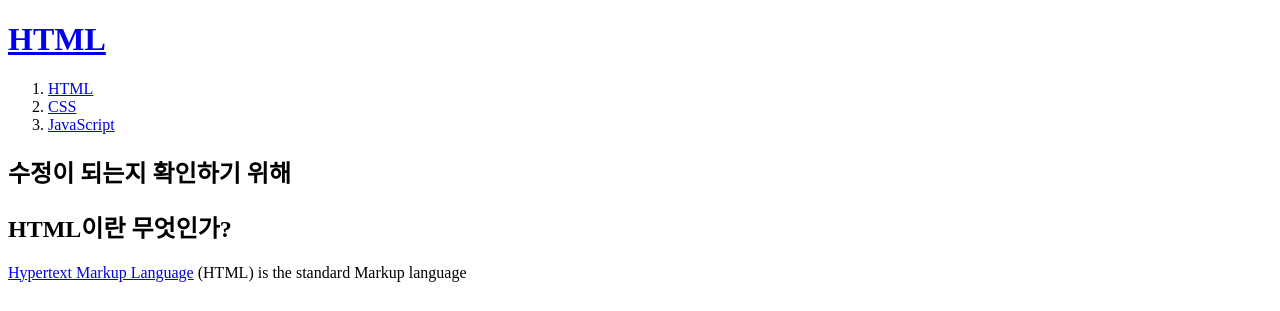
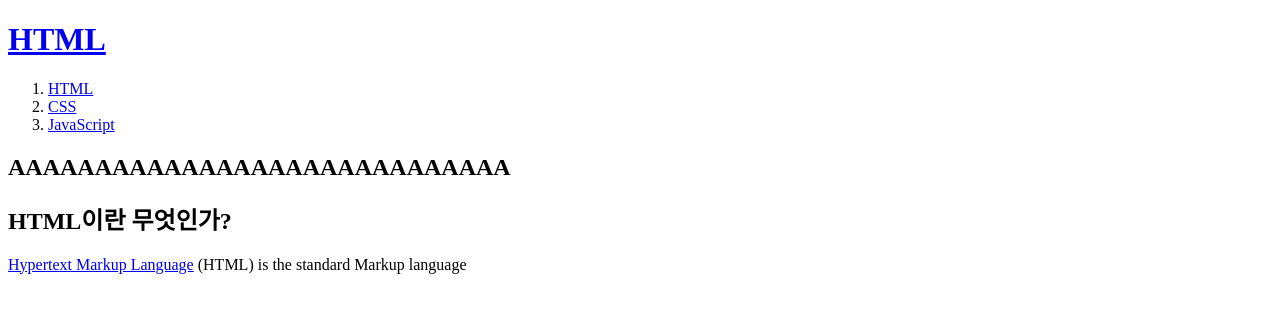
Before and after one commit to suhun96/web1, a plain HTML site: page 1.html in a window 1280 px wide. Shown: the top 311 px of the page. Drawn offline with Linux system fonts and the light colour scheme.

Commit message:
수정 - A

```diff
--- a/1.html
+++ b/1.html
@@ -13,7 +13,7 @@
     <li><a href="3.html">JavaScript</a></li>
     </ol>
 
-    <h2>수정이 되는지 확인하기 위해</h2>
+    <h2>AAAAAAAAAAAAAAAAAAAAAAAAAAAAA</h2>
     <H2>HTML이란 무엇인가?</H2>
     <p><a href="https://www.w3.org/TR/2011/WD-html5-20110405/" target="_blank" title="html5 speicification">Hypertext Markup Language</a> (HTML) is the standard Markup language</p> <p style="margin-top: 40px;">for <strong>creating <u>web</u> pages</strong> and web application.</p>
     <img src="coding-page.jpg" width="100%">
```
